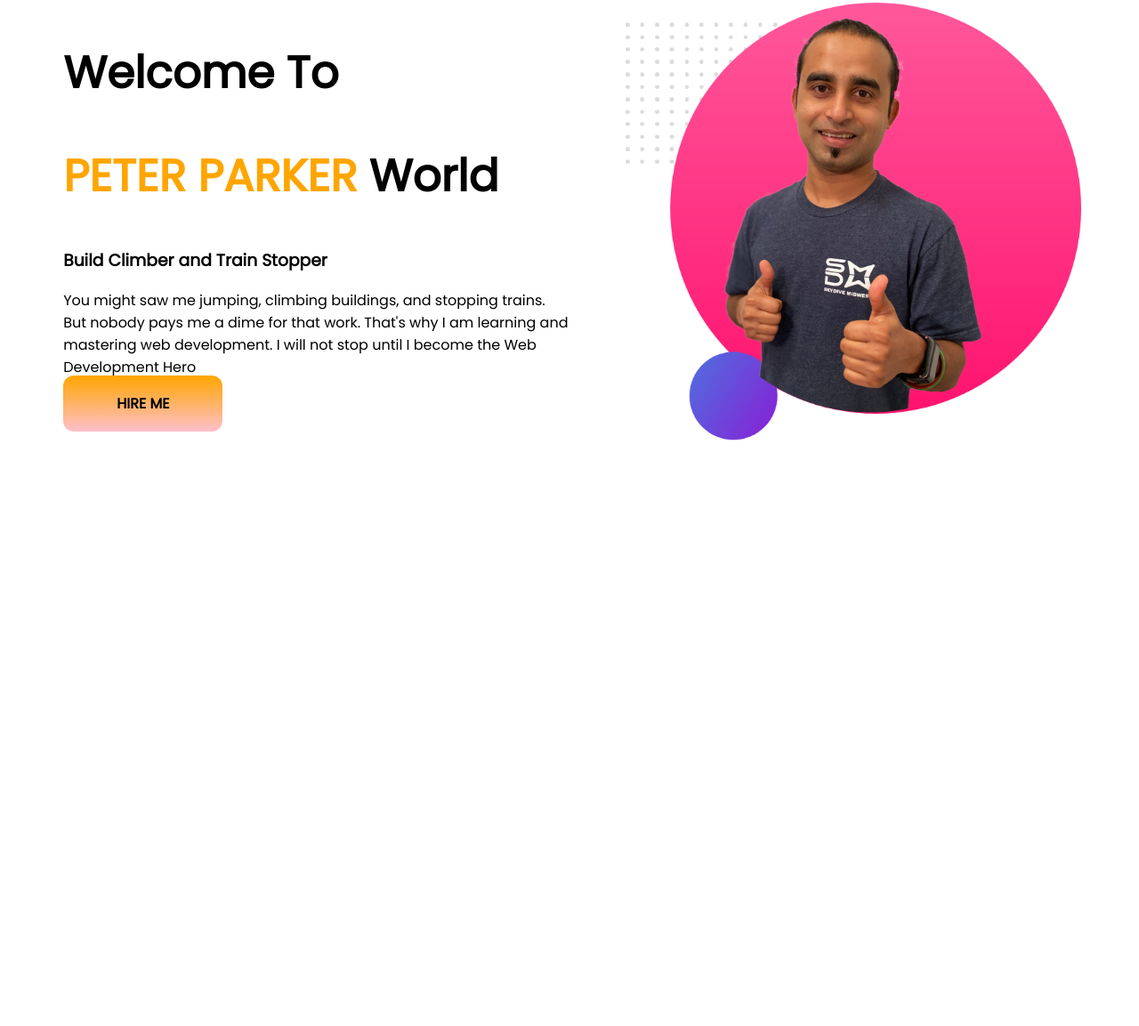
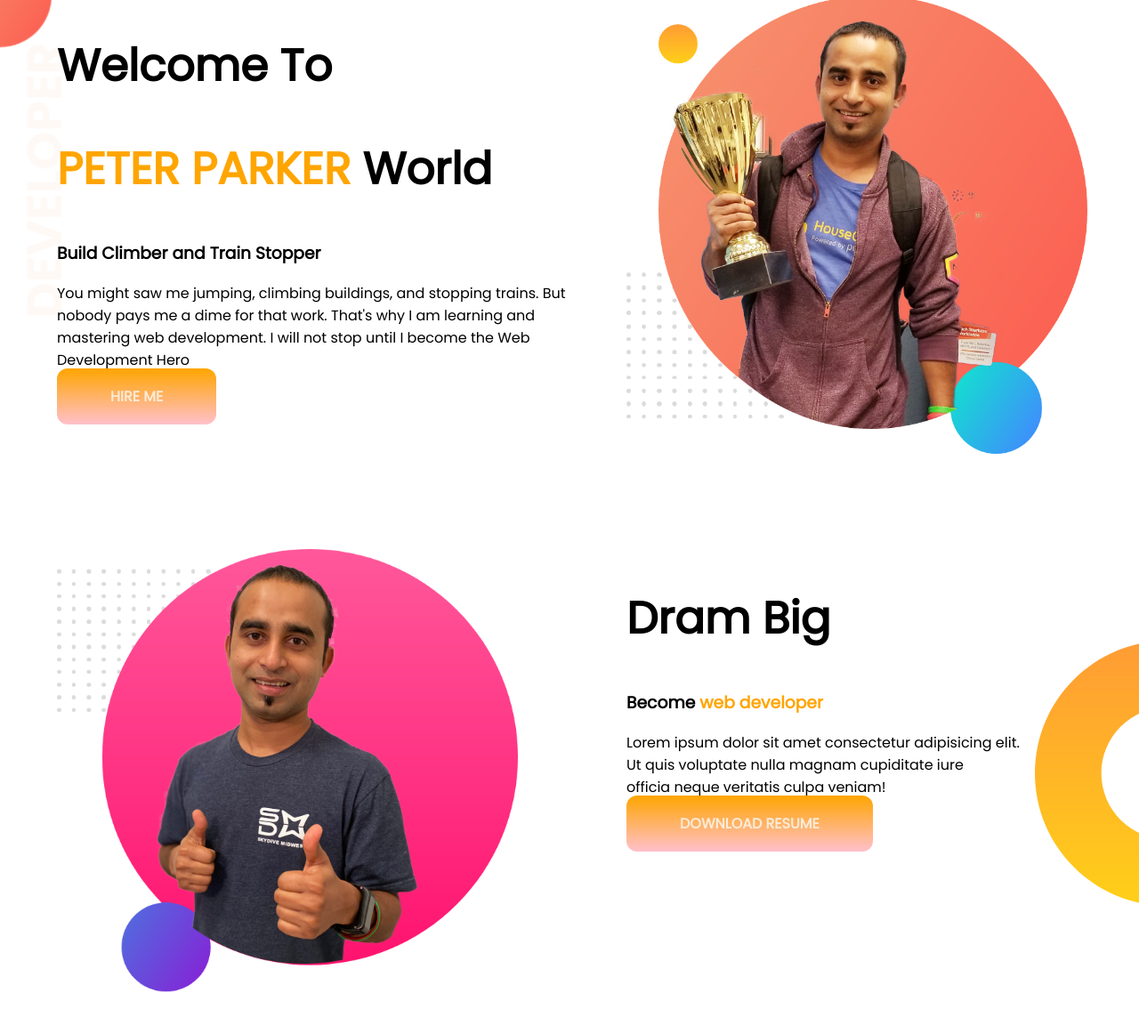
Before and after one commit to pappubokshi99/developer-portifoliio, a plain HTML site: page index.html in a window 1280 px wide. Shown: the part 5-1158 px from the top of the page at 89% size. Before the commit the page ends 800 px from the top, so only its background shows below. Drawn offline with Linux system fonts and the light colour scheme.

Commit message:
dream added

```diff
--- a/index.html
+++ b/index.html
@@ -11,16 +11,27 @@
     <link rel="stylesheet" href="style.css">
 </head>
 <body>
-   <section>
+   <section class="top-banner">
         <div class="half-width">
             <h1>Welcome To</h1>
             <h1> <span class="orange-color">PETER PARKER</span> World</h1>
             <h3>Build Climber and Train Stopper</h3>
             <p>You might saw me jumping, climbing buildings, and stopping trains. But nobody pays me a dime for that work. That's why I am learning and mastering web development. I will not stop until I become the Web Development Hero</p>
-            <a href="">HIRE ME</a>
+            <a target="_blank" href="https://www.linkedin.com/feed/">HIRE ME</a>
         </div>
         <div class="half-width">
+            <img src="images/jhankar.png" alt="">
+        </div>
+   </section>
+   <section class="dream-big">
+        <div class="half-width">
             <img src="images/jhankar2.png" alt="">
+        </div>
+        <div class="half-width">
+            <h1>Dram Big</h1>
+            <h3>Become <span class="orange-color"> web developer</span></h3>
+            <p>Lorem ipsum dolor sit amet consectetur adipisicing elit. <br> Ut quis voluptate nulla magnam cupiditate iure <br> officia neque veritatis culpa veniam!</p>
+            <a target="_blank" href="https://www.linkedin.com/feed/">DOWNLOAD RESUME</a>
         </div>
    </section>
 </body>
--- a/style.css
+++ b/style.css
@@ -1,8 +1,19 @@
 body{
     font-family: 'Poppins', sans-serif;
+    margin: 0;
 }
 section{
     display: flex;
+    margin-bottom: 100px;
+}
+.top-banner{
+    background-image: url(images/top-banner.png);
+    background-repeat: no-repeat;
+}
+.dream-big{
+    background-image: url(images/dream-bg.png);
+    background-repeat: no-repeat;
+    background-position: right;
 }
 .half-width{
     width: 50%;
@@ -22,6 +33,6 @@ a{
     background-image: linear-gradient(orange, pink);
     padding: 20px 60px;
     border-radius: 12px;
-    color:black;
+    color: antiquewhite;
     font-weight: 700;
 }
```
